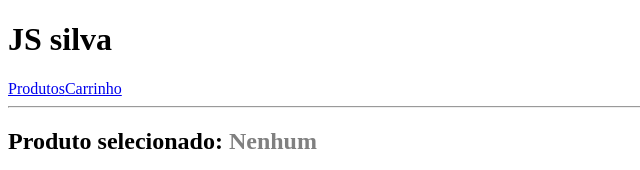
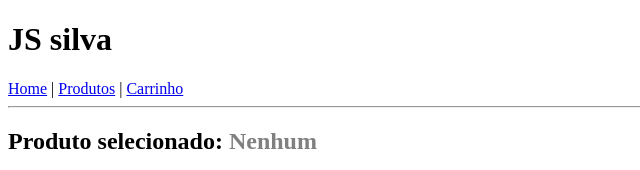
Before and after one commit to Milly1895/e-commerce, an Angular app: page / in a window 1280 px wide. Shown: the top 170 px of the page, without its empty margins (0-640 px from the left). Built offline with nearby package versions, Linux system fonts and the light colour scheme.

Commit message:
feat(router)adiciona menu de navegação entre Home,Produtos e Carrinho

```diff
--- a/src/app/app.html
+++ b/src/app/app.html
@@ -4,7 +4,8 @@
 
 <!-- barra de navegação,adicionar as rotas-->
 <nav>
-   <a routerLink="/">Produtos</a>
+   <a routerLink="/">Home</a> |
+   <a routerLink="/produtos">Produtos</a> |
    <a routerLink="/carrinho">Carrinho</a>
 </nav>
 <hr />
```
